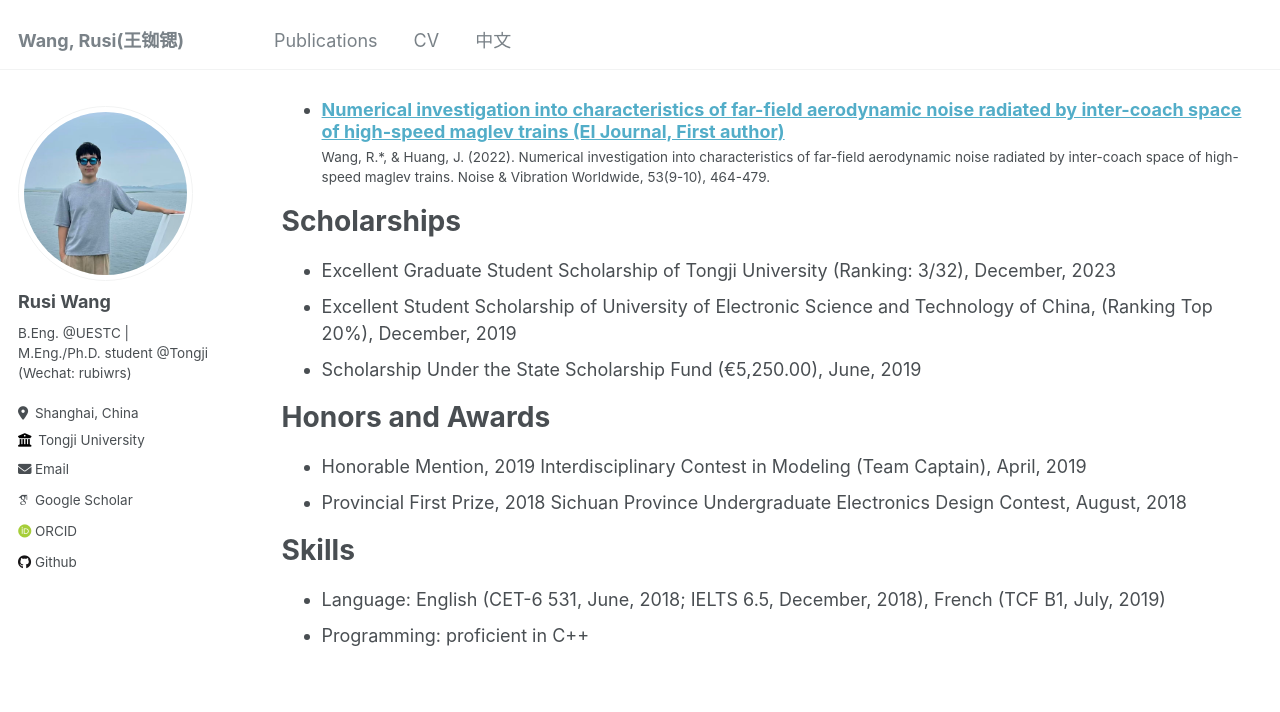
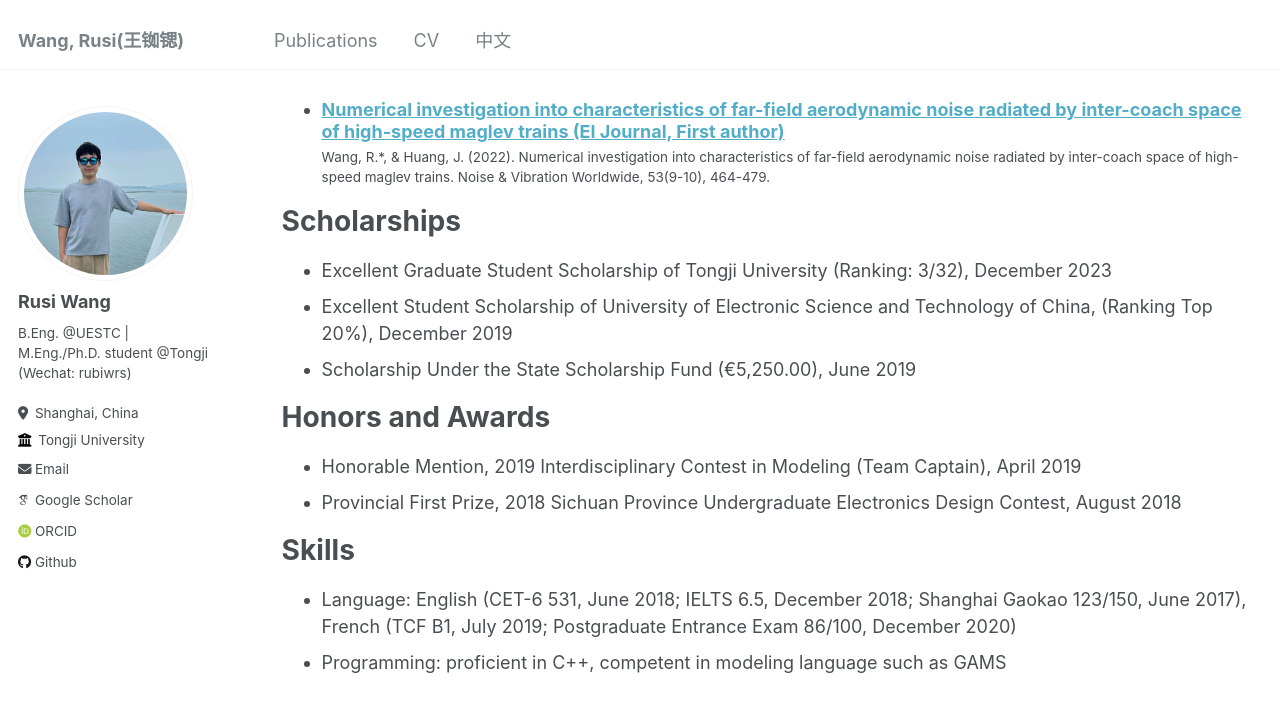
Before and after one commit to RusiWang99/RusiWang99.github.io, a Jekyll site: the page built from _pages/cv.md, in a window 1280 px wide and 900 px high, scrolled down 840 px. Shown: the top 712 px of the window. Built offline with Jekyll 4.4.1, drawn with Linux system fonts in a browser that asks for light colours; some web fonts are replaced.

Commit message:
Update cv.md

```diff
--- a/_pages/cv.md
+++ b/_pages/cv.md
@@ -25,17 +25,17 @@ Publications
 
 Scholarships
 ======
-* Excellent Graduate Student Scholarship of Tongji University (Ranking: 3/32), December, 2023
-* Excellent Student Scholarship of University of Electronic Science and Technology of China, (Ranking Top 20%), December, 2019
-* Scholarship Under the State Scholarship Fund (€5,250.00), June, 2019
+* Excellent Graduate Student Scholarship of Tongji University (Ranking: 3/32), December 2023
+* Excellent Student Scholarship of University of Electronic Science and Technology of China, (Ranking Top 20%), December 2019
+* Scholarship Under the State Scholarship Fund (€5,250.00), June 2019
 
 Honors and Awards
 ======
 
-* Honorable Mention, 2019 Interdisciplinary Contest in Modeling (Team Captain), April, 2019
-* Provincial First Prize, 2018 Sichuan Province Undergraduate Electronics Design Contest, August, 2018
+* Honorable Mention, 2019 Interdisciplinary Contest in Modeling (Team Captain), April 2019
+* Provincial First Prize, 2018 Sichuan Province Undergraduate Electronics Design Contest, August 2018
 
 Skills
 ======
-* Language: English (CET-6 531, June, 2018; IELTS 6.5, December, 2018), French (TCF B1, July, 2019)
-* Programming: proficient in C++
+* Language: English (CET-6 531, June 2018; IELTS 6.5, December 2018; Shanghai Gaokao 123/150, June 2017), French (TCF B1, July 2019; Postgraduate Entrance Exam 86/100, December 2020)
+* Programming: proficient in C++, competent in modeling language such as GAMS
```
